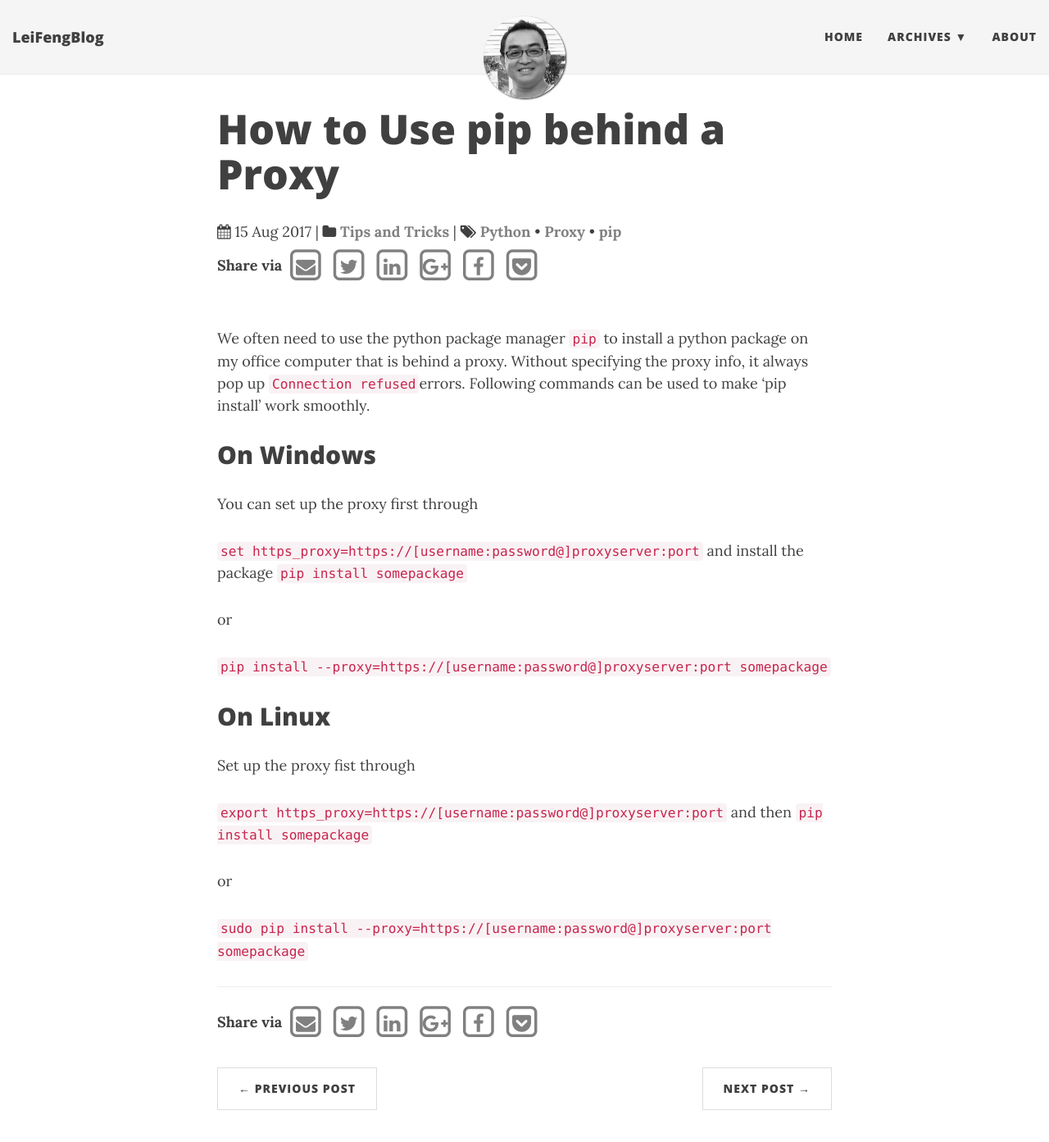
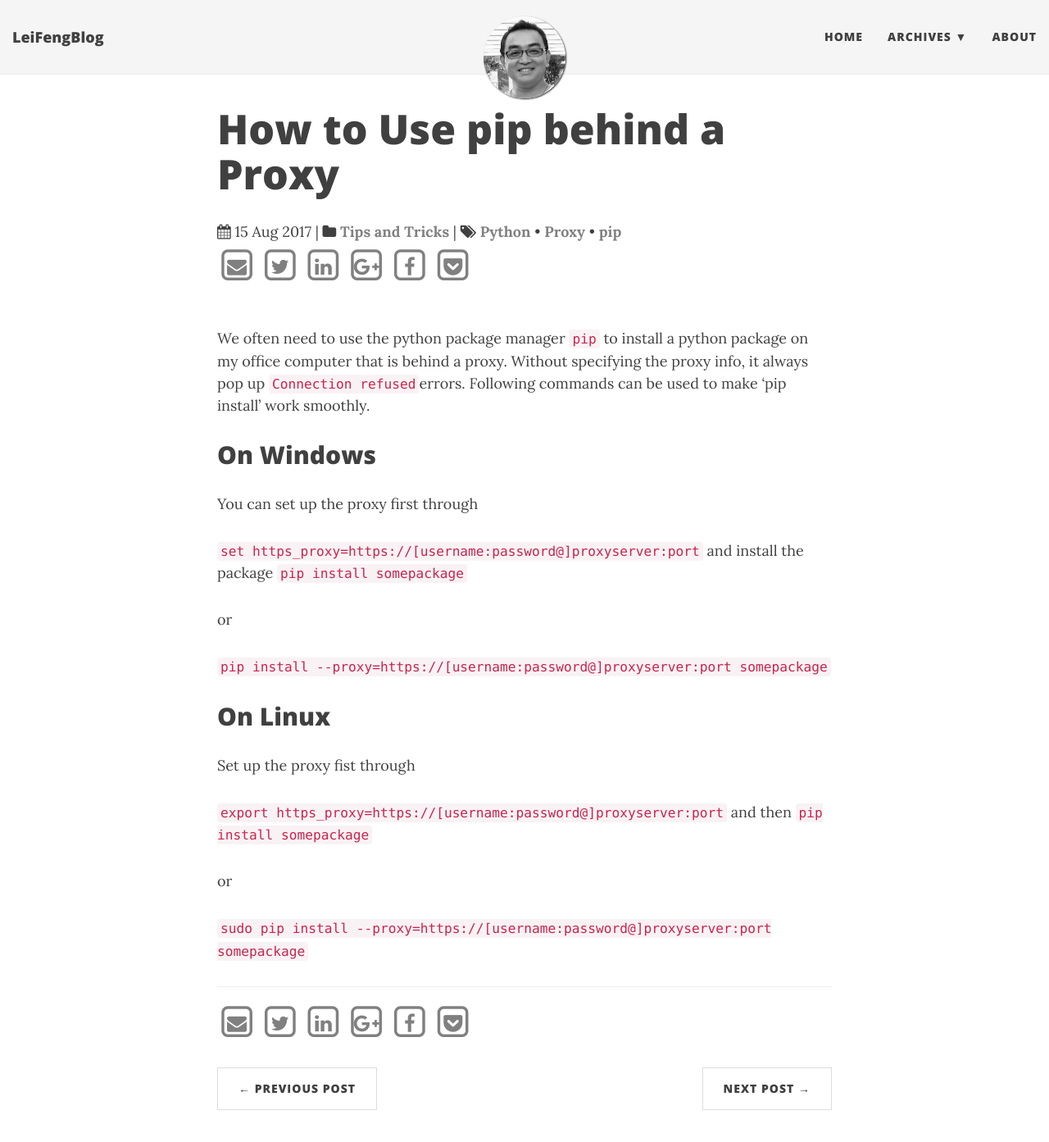
Before and after one commit to stonefl/stonefl.github.io, a Jekyll site: the page built from _posts/2017-09-22-how-to-use-pip-behind-a-proxy.md, in a window 1280 px wide and 1400 px high. Shown: the top 1393 px of the window at 82% size. Built offline with Jekyll 4.4.1, drawn with Linux system fonts in a browser that asks for light colours; nearby versions of some CDN libraries; comment, search, counter and statistics services are not loaded.

Commit message:
Update share-social-icons.html

```diff
--- a/_includes/share-social-icons.html
+++ b/_includes/share-social-icons.html
@@ -1,6 +1,6 @@
 <div class="social-icons">
      <span>
-	     <Strong>Share via </Strong>
+
 	  <!--Email-->
 
 		  <a href="mailto:?subject={{ page.title }}&amp;body=Article: {{ site.url }}{{ page.url }}" class="social-icons"  target="_blank" title="Share via Email">
```
